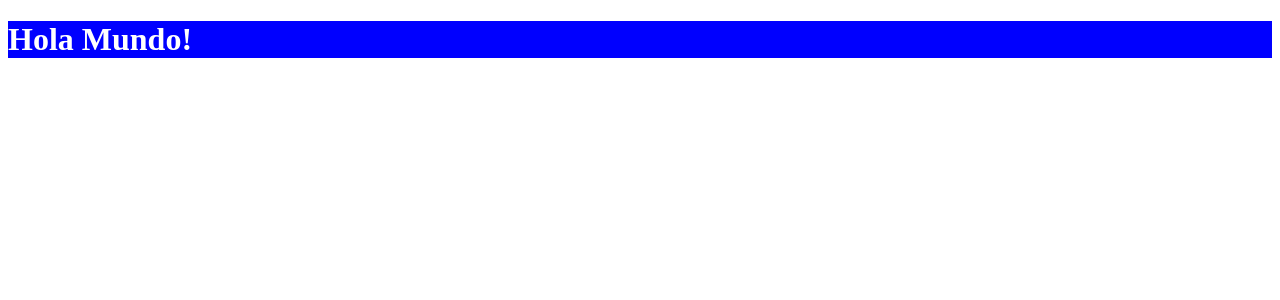
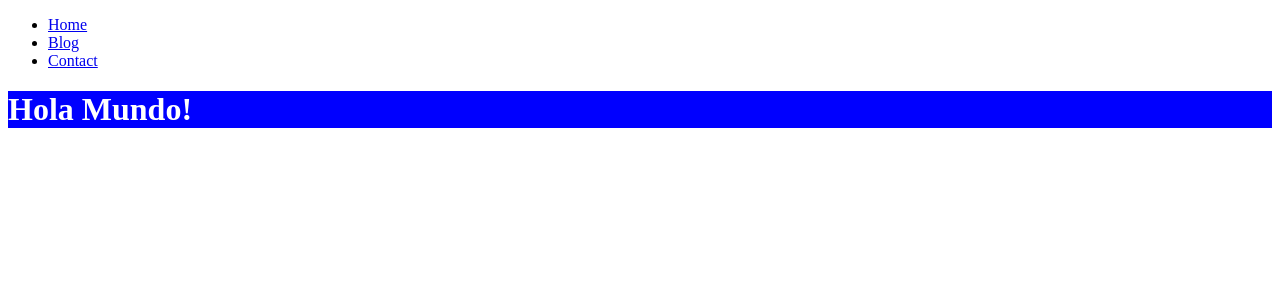
Before and after one commit to Chaparro10/Vue-Curso, a Vue app in the folder my-vue-project/: page / in a window 1280 px wide. Shown: the top 300 px of the page. Built offline with nearby package versions, Linux system fonts and the light colour scheme.

Commit message:
creacion de componentes

```diff
--- a/my-vue-project/src/App.vue
+++ b/my-vue-project/src/App.vue
@@ -1,10 +1,15 @@
-<script setup></script>
+<script setup>
+import HeaderComponent from './components/HeaderComponent.vue';
+
+</script>
 
 <template>
+  <HeaderComponent/>
       <h1 class="title">Hola Mundo!</h1>
+
 </template>
 
-<style>
+<style scoped>
 .title{
   background-color: blue;
   color: white;
--- /dev/null
+++ b/my-vue-project/src/components/HeaderComponent.vue
@@ -0,0 +1,16 @@
+<script setup></script>
+
+<template>
+    <header>
+        <nav>
+            <ul>
+
+                <li> <a href="#">Home</a></li>
+                <li> <a href="#">Blog</a></li>
+                <li> <a href="#">Contact</a></li>
+            </ul>
+        </nav>
+    </header>
+</template>
+
+<style scoped></style>
```
